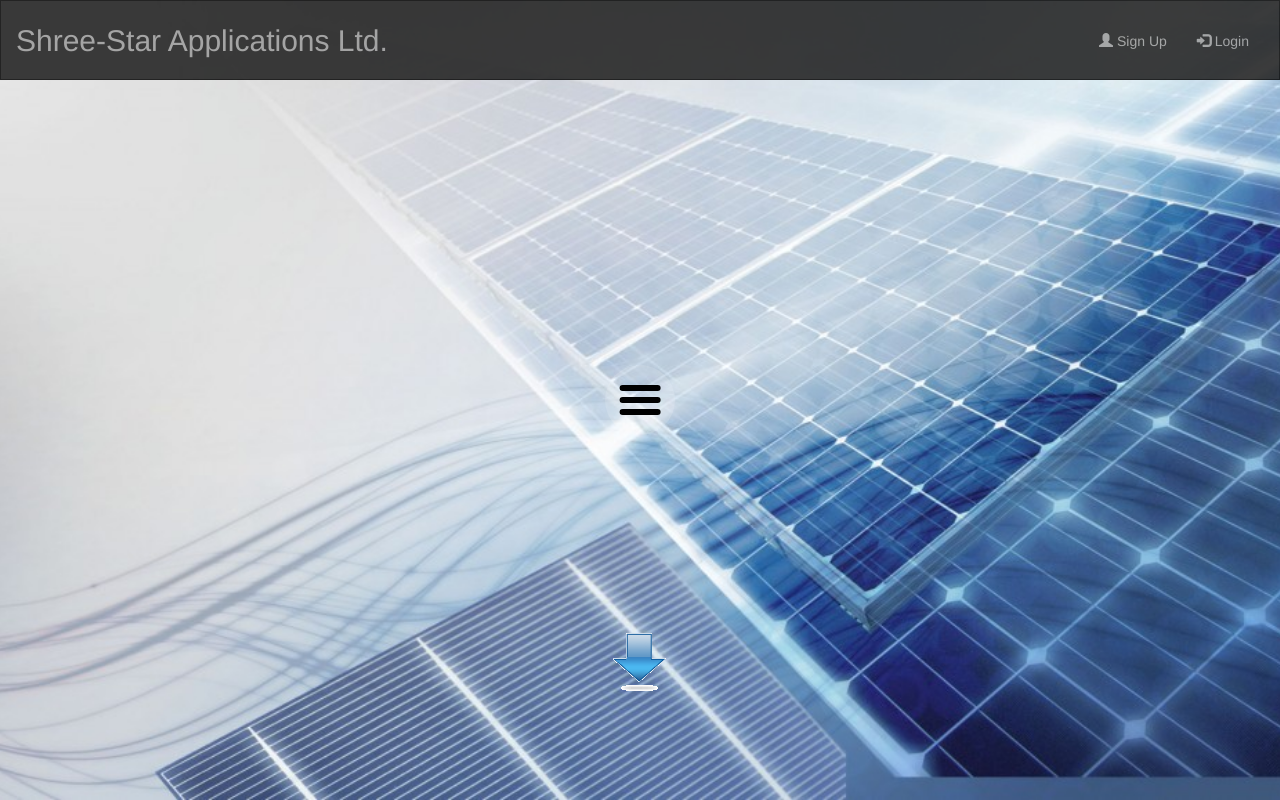
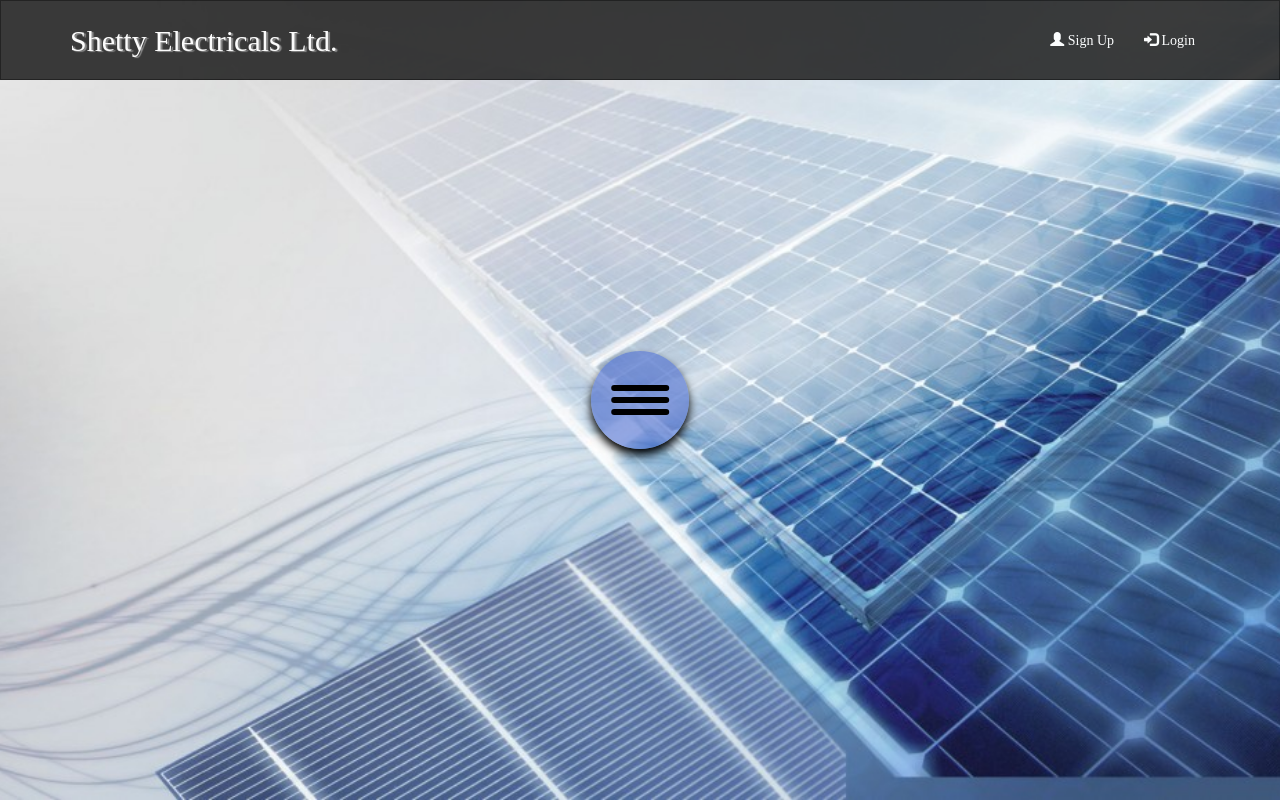
Before and after one commit to Kunal-KP/MEAN_STACK, a website: page public/pages/index.html in a window 1280 px wide. Drawn offline with nearby package versions, Linux system fonts and the light colour scheme; a web font is replaced by a local one.

Commit message:
css changes

```diff
--- a/public/css/index.css
+++ b/public/css/index.css
@@ -22,9 +22,27 @@
         opacity: 0.88;
 }
 
+.navbar-brand {
+    text-shadow: 2px 1px 1px grey;
+}
 
+.navbar-inverse .navbar-brand {
+    color: white !important;
+}
+
+.navbar-inverse .navbar-nav>li>a {
+    color: white !important;
+}
+
+.navbar-inverse .navbar-nav>li>a:hover {
+    color : skyblue !important;
+}
+.navbar-inverse .navbar-brand:hover {
+    color: skyblue !important;
+}
 @media (min-width: 768px) {
     .navbar-brand {
         font-size: 30px !important;
+
     }
 }
--- a/public/css/radial-menu.css
+++ b/public/css/radial-menu.css
@@ -7,6 +7,7 @@
 html, body {
 /*  height: 100%;*/
   overflow: hidden;
+  font-family: CoHeadlineW01-Regular !important;
 }
 body {
   background: url(../images/bg.jpg) no-repeat center center fixed;
@@ -25,8 +26,8 @@ body {
 }
 
 .menu {
-  width: 5em;
-  height: 5em;
+  width: 7em;
+  height: 7em;
 }
 .menu .btn {
   position: absolute;
@@ -35,7 +36,8 @@ body {
   width: 100%;
   height: 100%;
   border-radius: 50%;
-  background: rgba(255, 255, 255, 0.15);
+  background: rgba(178, 243, 237, 0.55);
+  box-shadow: 0px 6px 10px black;
   opacity: 0;
   z-index: -10;
   cursor: pointer;
@@ -62,6 +64,8 @@ body {
   transition: -webkit-transform 0.3s;
   transition: transform 0.3s;
   transition: transform 0.3s, -webkit-transform 0.3s;
+  background: rgba(62, 98, 204, 0.55);
+  box-shadow: 0px 6px 10px #000;
 }
 .menu .btn.trigger:hover {
   -webkit-transform: scale(1.2);
@@ -72,6 +76,7 @@ body {
 }
 .menu .btn.trigger:hover .line:before, .menu .btn.trigger:hover .line:after {
   background-color: rgba(255, 255, 255, 0.7);
+  opacity: 0.75;
 }
 .menu .btn.trigger .line {
   width: 60%;
--- a/public/pages/index.html
+++ b/public/pages/index.html
@@ -8,6 +8,7 @@
        <script src = "../js/controllers/productsController.js"></script>
        <script src = '../js/scripts/jquery-3.2.1.js'></script>
        <script src = '../js/radial-menu.js'></script>
+       <link href="//db.onlinewebfonts.com/c/09ac81b561d9a4e2834c7bb4c669cb85?family=CoHeadlineW01-Regular" rel="stylesheet" type="text/css"/>
        <link rel="stylesheet" href="../css/radial-menu.css">
        <link rel='stylesheet prefetch' href='http://maxcdn.bootstrapcdn.com/font-awesome/4.2.0/css/font-awesome.min.css'>
        <meta name="viewport" content="width=device-width, initial-scale=1">
@@ -19,14 +20,14 @@
    <body>
       <div id = "app">
           <nav class="navbar navbar-inverse">
-              <div class="container-fluid">
+              <div class="container">
                 <div class="navbar-header">
                   <button type="button" class="navbar-toggle" data-toggle="collapse" data-target="#myNavbar">
                     <span class="icon-bar"></span>
                     <span class="icon-bar"></span>
                     <span class="icon-bar"></span>
                   </button>
-                  <a class="navbar-brand" href="#">Shree-Star Applications Ltd.</a>
+                  <a class="navbar-brand" href="/">Shetty Electricals Ltd.</a>
                 </div>
                 <div class="collapse navbar-collapse" id="myNavbar">
 
@@ -37,6 +38,7 @@
                 </div>
               </div>
         </nav>
+
           <div class="menu">
 		  <div class="btn trigger">
 			<span class="line"></span>
@@ -86,10 +88,8 @@
 			</div>
 		  </div>
 		</div>
+      </div>
 
-          <center><img src = "../images/down-arrow.gif" style="padding-top:550px"/></center>
-
-      </div>
    </body>
 
 </html>
```
Lines whose indentation alone changed are shown as unchanged.
